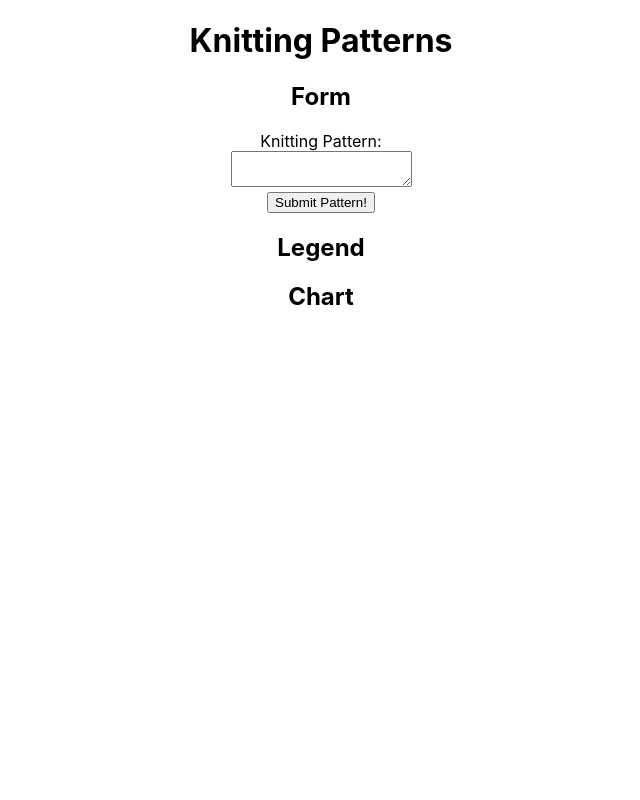
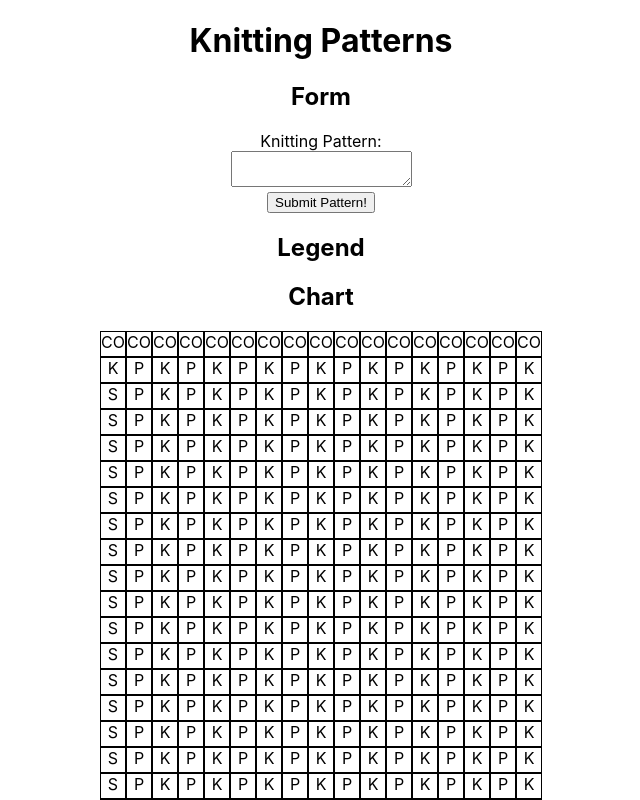
Before and after one commit to emilysaeli/front-end-knitting-patterns, a React (Create React App) app: page / in a window 1280 px wide. Shown: the top 800 px of the page, without its empty margins (319-959 px from the left). Built offline with nearby package versions, Linux system fonts and the light colour scheme.

Commit message:
Render chart component with mock data

```diff
--- a/src/App.js
+++ b/src/App.js
@@ -2,6 +2,7 @@ import "./App.css";
 import Form from "./components/Form";
 import Chart from "./components/Chart";
 import Legend from "./components/Legend";
+import data from "./services/mockData.json";
 
 const App = () => {
   // send pattern form input to back-end
@@ -21,8 +22,8 @@ const App = () => {
       <section className="legend">
         <Legend></Legend>
       </section>
-      <section className="chart">
-        <Chart></Chart>
+      <section>
+        <Chart data={data}></Chart>
       </section>
     </div>
   );
--- a/src/components/Chart.css
+++ b/src/components/Chart.css
@@ -0,0 +1,19 @@
+.chart {
+    width: 80%;
+    margin: auto;
+    /* border: 1px solid black; */
+    display: flex;
+    flex-direction: column;
+}
+
+.chart-row {
+    margin: auto;
+    /* border: 1px solid red; */
+    display: flex;
+}
+
+.stitch {
+    border: 1px solid black;
+    height: 1.5em;
+    width: 1.5em;
+}
--- a/src/components/Chart.js
+++ b/src/components/Chart.js
@@ -1,9 +1,19 @@
 import React from "react";
+import "./Chart.css";
 
-const Chart = () => {
+const Chart = (props) => {
+  const chartJSX = (data) =>
+    data.map((row) => {
+      const chartRow = row.map((element) => (
+        <div className="stitch">{element.stitch_type}</div>
+      ));
+      return <div className="chart-row">{chartRow}</div>;
+    });
+
   return (
     <div>
       <h2>Chart</h2>
+      <div className="chart">{chartJSX(props.data)}</div>
     </div>
   );
 };
--- a/src/services/mockData.json
+++ b/src/services/mockData.json
@@ -1,5 +1,5 @@
 [
-[{"stitch_type": "CO"}, {"stitch_type": "CO"}, {"stitch_type": "CO"}, {"stitch_type": "CO"}, {"stitch_type": "CO"}, {"stitch_type": "CO"}, {"stitch_type": "CO"}, {"stitch_type": "CO"}, {"stitch_type": "CO"}, {"stitch_type": "CO"}, {"stitch_type": "CO"}, {"stitch_type": "CO"}, {"stitch_type": "CO"}, {"stitch_type": "CO"}, {"stitch_type": "CO"}, {"stitch_type": "CO"}, {"stitch_type": "CO"}],
+[{"stitch_type": "CO"},{"stitch_type": "CO"}, {"stitch_type": "CO"}, {"stitch_type": "CO"}, {"stitch_type": "CO"}, {"stitch_type": "CO"}, {"stitch_type": "CO"}, {"stitch_type": "CO"}, {"stitch_type": "CO"}, {"stitch_type": "CO"}, {"stitch_type": "CO"}, {"stitch_type": "CO"}, {"stitch_type": "CO"}, {"stitch_type": "CO"}, {"stitch_type": "CO"}, {"stitch_type": "CO"}, {"stitch_type": "CO"}],
 [{"stitch_type": "K"}, {"stitch_type": "P"}, {"stitch_type": "K"}, {"stitch_type": "P"}, {"stitch_type": "K"}, {"stitch_type": "P"}, {"stitch_type": "K"}, {"stitch_type": "P"}, {"stitch_type": "K"}, {"stitch_type": "P"}, {"stitch_type": "K"}, {"stitch_type": "P"}, {"stitch_type": "K"}, {"stitch_type": "P"}, {"stitch_type": "K"}, {"stitch_type": "P"}, {"stitch_type": "K"}],
 [{"stitch_type": "S"}, {"stitch_type": "P"}, {"stitch_type": "K"}, {"stitch_type": "P"}, {"stitch_type": "K"}, {"stitch_type": "P"}, {"stitch_type": "K"}, {"stitch_type": "P"}, {"stitch_type": "K"}, {"stitch_type": "P"}, {"stitch_type": "K"}, {"stitch_type": "P"}, {"stitch_type": "K"}, {"stitch_type": "P"}, {"stitch_type": "K"}, {"stitch_type": "P"}, {"stitch_type": "K"} ],
 [{"stitch_type": "S"}, {"stitch_type": "P"}, {"stitch_type": "K"}, {"stitch_type": "P"}, {"stitch_type": "K"}, {"stitch_type": "P"}, {"stitch_type": "K"}, {"stitch_type": "P"}, {"stitch_type": "K"}, {"stitch_type": "P"}, {"stitch_type": "K"}, {"stitch_type": "P"}, {"stitch_type": "K"}, {"stitch_type": "P"}, {"stitch_type": "K"}, {"stitch_type": "P"}, {"stitch_type": "K"} ],
@@ -17,7 +17,7 @@
 [{"stitch_type": "S"}, {"stitch_type": "P"}, {"stitch_type": "K"}, {"stitch_type": "P"}, {"stitch_type": "K"}, {"stitch_type": "P"}, {"stitch_type": "K"}, {"stitch_type": "P"}, {"stitch_type": "K"}, {"stitch_type": "P"}, {"stitch_type": "K"}, {"stitch_type": "P"}, {"stitch_type": "K"}, {"stitch_type": "P"}, {"stitch_type": "K"}, {"stitch_type": "P"}, {"stitch_type": "K"} ],
 [{"stitch_type": "S"}, {"stitch_type": "P"}, {"stitch_type": "K"}, {"stitch_type": "P"}, {"stitch_type": "K"}, {"stitch_type": "P"}, {"stitch_type": "K"}, {"stitch_type": "P"}, {"stitch_type": "K"}, {"stitch_type": "P"}, {"stitch_type": "K"}, {"stitch_type": "P"}, {"stitch_type": "K"}, {"stitch_type": "P"}, {"stitch_type": "K"}, {"stitch_type": "P"}, {"stitch_type": "K"} ],
 [{"stitch_type": "S"}, {"stitch_type": "P"}, {"stitch_type": "K"}, {"stitch_type": "P"}, {"stitch_type": "K"}, {"stitch_type": "P"}, {"stitch_type": "K"}, {"stitch_type": "P"}, {"stitch_type": "K"}, {"stitch_type": "P"}, {"stitch_type": "K"}, {"stitch_type": "P"}, {"stitch_type": "K"}, {"stitch_type": "P"}, {"stitch_type": "K"}, {"stitch_type": "P"}, {"stitch_type": "K"} ],
-[{"stitch_type": "K"}, {"stitch_type": "P"}, {"stitch_type": "K"}, {"stitch_type": "P"}, {"stitch_type": "K"}, {"stitch_type": "P"}, {"stitch_type": "K"}, {"stitch_type": "P"}, {"stitch_type": "K"}, {"stitch_type": "P"}, {"stitch_type": "K"}, {"stitch_type": "P"}, {"stitch_type": "K"}, {"stitch_type": "P"}, {"stitch_type": "K"}, {"stitch_type": "P"}, {"stitch_type": "K"}],
+[{"stitch_type": "S"}, {"stitch_type": "P"}, {"stitch_type": "K"}, {"stitch_type": "P"}, {"stitch_type": "K"}, {"stitch_type": "P"}, {"stitch_type": "K"}, {"stitch_type": "P"}, {"stitch_type": "K"}, {"stitch_type": "P"}, {"stitch_type": "K"}, {"stitch_type": "P"}, {"stitch_type": "K"}, {"stitch_type": "P"}, {"stitch_type": "K"}, {"stitch_type": "P"}, {"stitch_type": "K"}],
 [{"stitch_type": "S"}, {"stitch_type": "P"}, {"stitch_type": "K"}, {"stitch_type": "P"}, {"stitch_type": "K"}, {"stitch_type": "P"}, {"stitch_type": "K"}, {"stitch_type": "P"}, {"stitch_type": "K"}, {"stitch_type": "P"}, {"stitch_type": "K"}, {"stitch_type": "P"}, {"stitch_type": "K"}, {"stitch_type": "P"}, {"stitch_type": "K"}, {"stitch_type": "P"}, {"stitch_type": "K"} ],
 [{"stitch_type": "S"}, {"stitch_type": "P"}, {"stitch_type": "K"}, {"stitch_type": "P"}, {"stitch_type": "K"}, {"stitch_type": "P"}, {"stitch_type": "K"}, {"stitch_type": "P"}, {"stitch_type": "K"}, {"stitch_type": "P"}, {"stitch_type": "K"}, {"stitch_type": "P"}, {"stitch_type": "K"}, {"stitch_type": "P"}, {"stitch_type": "K"}, {"stitch_type": "P"}, {"stitch_type": "K"} ],
 [{"stitch_type": "S"}, {"stitch_type": "P"}, {"stitch_type": "K"}, {"stitch_type": "P"}, {"stitch_type": "K"}, {"stitch_type": "P"}, {"stitch_type": "K"}, {"stitch_type": "P"}, {"stitch_type": "K"}, {"stitch_type": "P"}, {"stitch_type": "K"}, {"stitch_type": "P"}, {"stitch_type": "K"}, {"stitch_type": "P"}, {"stitch_type": "K"}, {"stitch_type": "P"}, {"stitch_type": "K"} ],
```
